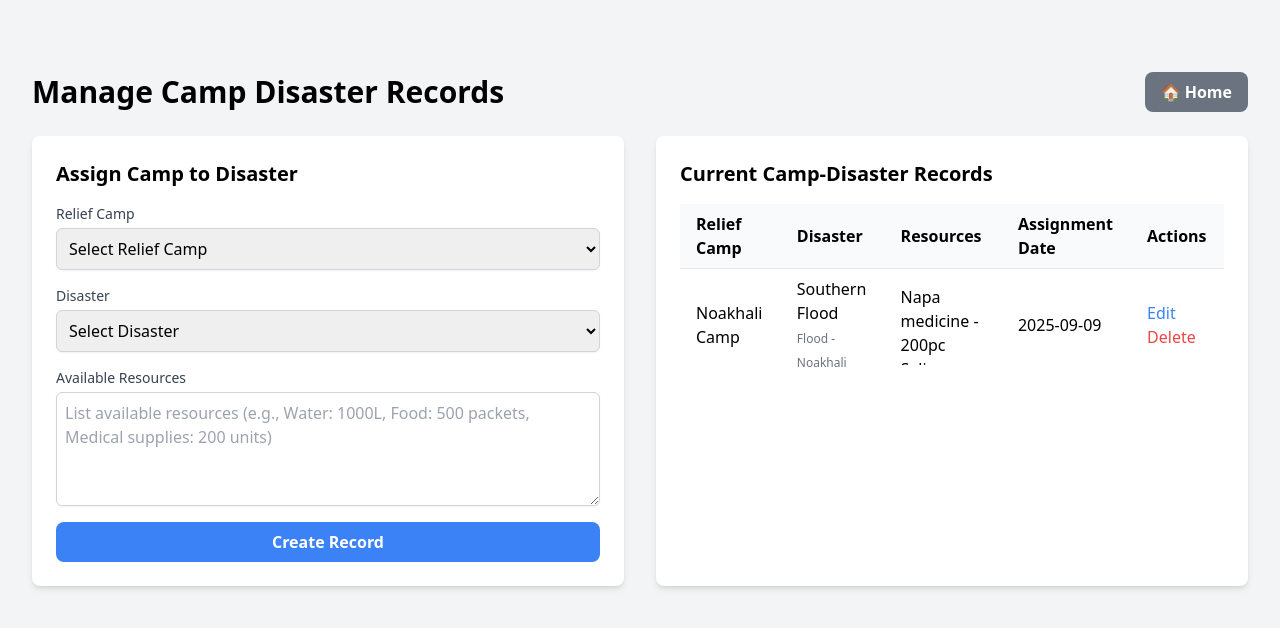
After one commit to 0Nafi0/disaster_management, a PHP site: page /manage_camp_disasters.php in a window 1280 px wide. The commit adds this page. Shown: the top 628 px of the page. Run offline with PHP 8.4, Linux system fonts and the light colour scheme; data comes from the database, SQL or seed files in the repository; both versions use the stored data as it was after the commit; some libraries are stand-ins or nearby versions.

Commit message:
Relief camp to disaster relationship: records table

```diff
--- a/public/index.php
+++ b/public/index.php
@@ -183,6 +183,7 @@ $skills_result = $conn->query($skills_sql);
             <a href="assign_help.php" class="font-semibold text-gray-600 hover:text-blue-600">Assign Help</a>
             <a href="assign_volunteering.php" class="font-semibold text-gray-600 hover:text-blue-600">Volunteer Assignments</a>
             <a href="manage_victim_needs.php" class="font-semibold text-gray-600 hover:text-blue-600">Victim Needs</a>
+            <a href="manage_camp_disasters.php" class="font-semibold text-gray-600 hover:text-blue-600">Camp Disaster Records</a>
         </div>
 
         <!-- Disasters Table -->
--- /dev/null
+++ b/public/manage_camp_disasters.php
@@ -0,0 +1,153 @@
+<?php
+require_once '../includes/db_connect.php';
+
+// Get all relief camps
+$camps_sql = "SELECT * FROM Relief_Camp ORDER BY name";
+$camps_result = $conn->query($camps_sql);
+
+// Get all disasters
+$disasters_sql = "SELECT * FROM Disaster ORDER BY name";
+$disasters_result = $conn->query($disasters_sql);
+
+// Get current camp-disaster records
+$records_sql = "SELECT r.*, rc.name as camp_name, d.name as disaster_name,
+                       d.type as disaster_type, d.location as disaster_location
+                FROM records r
+                JOIN Relief_Camp rc ON r.camp_id = rc.id
+                JOIN Disaster d ON r.disaster_id = d.id
+                ORDER BY r.assignment_date DESC";
+$records_result = $conn->query($records_sql);
+?>
+
+<!DOCTYPE html>
+<html lang="en">
+<head>
+    <meta charset="UTF-8">
+    <meta name="viewport" content="width=device-width, initial-scale=1.0">
+    <title>Manage Camp Disaster Records</title>
+    <script src="https://cdn.tailwindcss.com"></script>
+</head>
+<body class="bg-gray-100">
+    <div class="container mx-auto mt-10 p-8">
+        <div class="flex justify-between items-center mb-6">
+            <h1 class="text-3xl font-bold">Manage Camp Disaster Records</h1>
+            <a href="index.php" class="bg-gray-500 text-white font-bold py-2 px-4 rounded-lg hover:bg-gray-600">
+                🏠 Home
+            </a>
+        </div>
+
+        <?php if (isset($_GET['success'])): ?>
+            <div class="bg-green-100 border border-green-400 text-green-700 px-4 py-3 rounded relative mb-4">
+                <?php echo htmlspecialchars($_GET['success']); ?>
+            </div>
+        <?php endif; ?>
+
+        <?php if (isset($_GET['error'])): ?>
+            <div class="bg-red-100 border border-red-400 text-red-700 px-4 py-3 rounded relative mb-4">
+                <?php echo htmlspecialchars($_GET['error']); ?>
+            </div>
+        <?php endif; ?>
+
+        <div class="grid grid-cols-1 md:grid-cols-2 gap-8">
+            <!-- Assignment Form -->
+            <div class="bg-white p-6 rounded-lg shadow-md">
+                <h2 class="text-xl font-semibold mb-4">Assign Camp to Disaster</h2>
+                <form action="process_camp_disaster.php" method="POST" class="space-y-4">
+                    <div>
+                        <label class="block text-sm font-medium text-gray-700">Relief Camp</label>
+                        <select name="camp_id" required class="mt-1 block w-full rounded-md border-gray-300 shadow-sm p-2 border">
+                            <option value="">Select Relief Camp</option>
+                            <?php while($camp = $camps_result->fetch_assoc()): ?>
+                                <option value="<?php echo $camp['id']; ?>">
+                                    <?php echo htmlspecialchars($camp['name']); ?>
+                                    (Capacity: <?php echo $camp['capacity']; ?>)
+                                </option>
+                            <?php endwhile; ?>
+                        </select>
+                    </div>
+
+                    <div>
+                        <label class="block text-sm font-medium text-gray-700">Disaster</label>
+                        <select name="disaster_id" required class="mt-1 block w-full rounded-md border-gray-300 shadow-sm p-2 border">
+                            <option value="">Select Disaster</option>
+                            <?php while($disaster = $disasters_result->fetch_assoc()): ?>
+                                <option value="<?php echo $disaster['id']; ?>">
+                                    <?php echo htmlspecialchars($disaster['name']); ?>
+                                    (<?php echo htmlspecialchars($disaster['type']); ?> -
+                                    <?php echo htmlspecialchars($disaster['location']); ?>)
+                                </option>
+                            <?php endwhile; ?>
+                        </select>
+                    </div>
+
+                    <div>
+                        <label class="block text-sm font-medium text-gray-700">Available Resources</label>
+                        <textarea name="available_resources" required
+                                class="mt-1 block w-full rounded-md border-gray-300 shadow-sm p-2 border"
+                                rows="4"
+                                placeholder="List available resources (e.g., Water: 1000L, Food: 500 packets, Medical supplies: 200 units)"></textarea>
+                    </div>
+
+                    <button type="submit"
+                            class="w-full bg-blue-500 text-white font-bold py-2 px-4 rounded-lg hover:bg-blue-600">
+                        Create Record
+                    </button>
+                </form>
+            </div>
+
+            <!-- Current Records -->
+            <div class="bg-white p-6 rounded-lg shadow-md">
+                <h2 class="text-xl font-semibold mb-4">Current Camp-Disaster Records</h2>
+                <div class="overflow-x-auto">
+                    <table class="min-w-full table-auto">
+                        <thead>
+                            <tr class="bg-gray-50">
+                                <th class="px-4 py-2 text-left">Relief Camp</th>
+                                <th class="px-4 py-2 text-left">Disaster</th>
+                                <th class="px-4 py-2 text-left">Resources</th>
+                                <th class="px-4 py-2 text-left">Assignment Date</th>
+                                <th class="px-4 py-2 text-left">Actions</th>
+                            </tr>
+                        </thead>
+                        <tbody>
+                            <?php while($record = $records_result->fetch_assoc()): ?>
+                                <tr class="border-t">
+                                    <td class="px-4 py-2"><?php echo htmlspecialchars($record['camp_name']); ?></td>
+                                    <td class="px-4 py-2">
+                                        <?php echo htmlspecialchars($record['disaster_name']); ?>
+                                        <br>
+                                        <span class="text-xs text-gray-500">
+                                            <?php echo htmlspecialchars($record['disaster_type']); ?> -
+                                            <?php echo htmlspecialchars($record['disaster_location']); ?>
+                                        </span>
+                                    </td>
+                                    <td class="px-4 py-2">
+                                        <div class="max-h-20 overflow-y-auto">
+                                            <?php echo nl2br(htmlspecialchars($record['available_resources'])); ?>
+                                        </div>
+                                    </td>
+                                    <td class="px-4 py-2">
+                                        <?php echo date('Y-m-d', strtotime($record['assignment_date'])); ?>
+                                    </td>
+                                    <td class="px-4 py-2">
+                                        <a href="edit_camp_disaster.php?id=<?php echo $record['id']; ?>"
+                                           class="text-blue-500 hover:text-blue-700 mr-2">
+                                            Edit
+                                        </a>
+                                        <a href="delete_camp_disaster.php?id=<?php echo $record['id']; ?>"
+                                           class="text-red-500 hover:text-red-700"
+                                           onclick="return confirm('Are you sure you want to delete this record?');">
+                                            Delete
+                                        </a>
+                                    </td>
+                                </tr>
+                            <?php endwhile; ?>
+                        </tbody>
+                    </table>
+                </div>
+            </div>
+        </div>
+    </div>
+</body>
+</html>
+<?php $conn->close(); ?>
```
Also changed, not shown: disaster_db.sql (+97 -4 lines), public/delete_camp_disaster.php (added, +32 -0 lines), public/edit_camp_disaster.php (added, +109 -0 lines), public/process_camp_disaster.php (added, +64 -0 lines).
